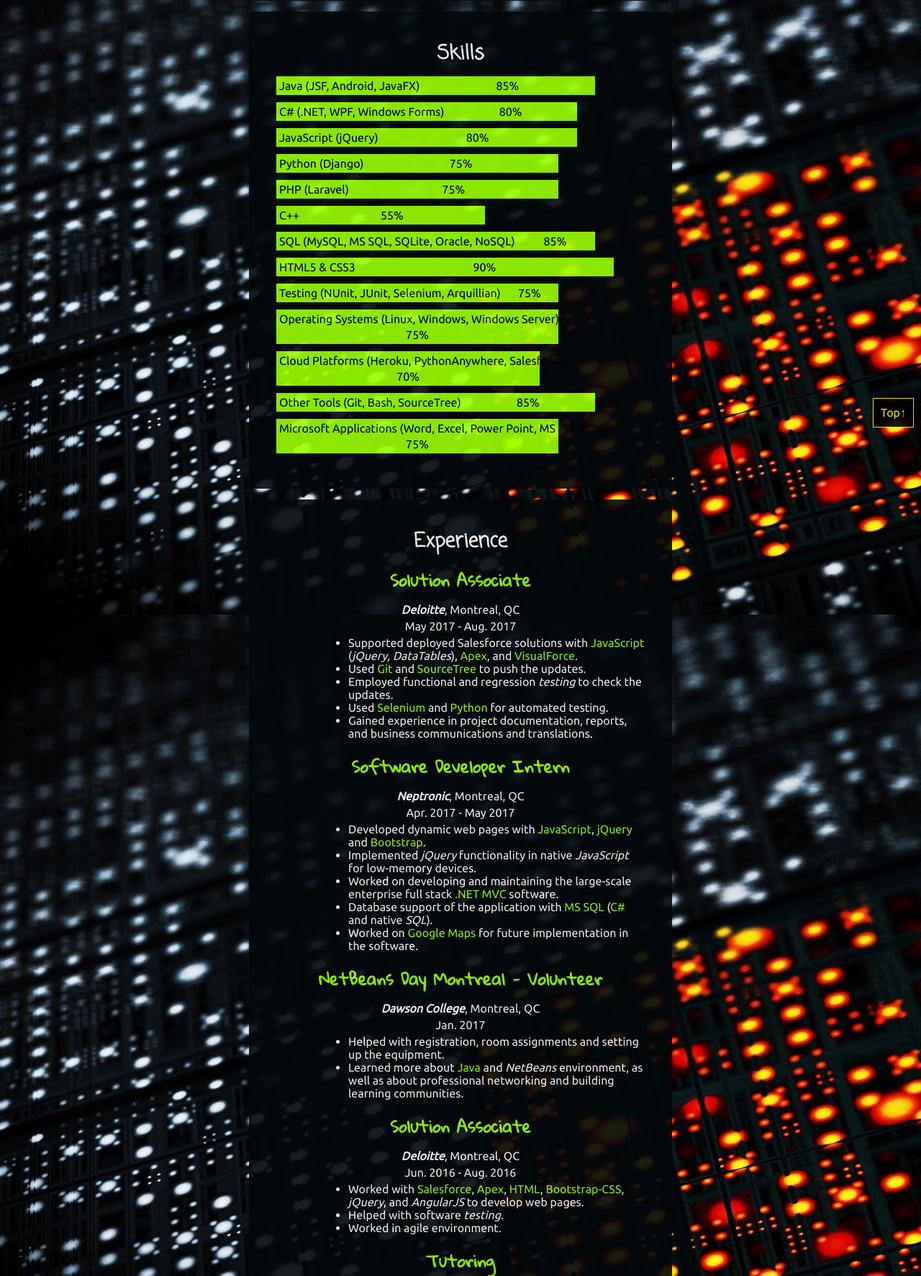
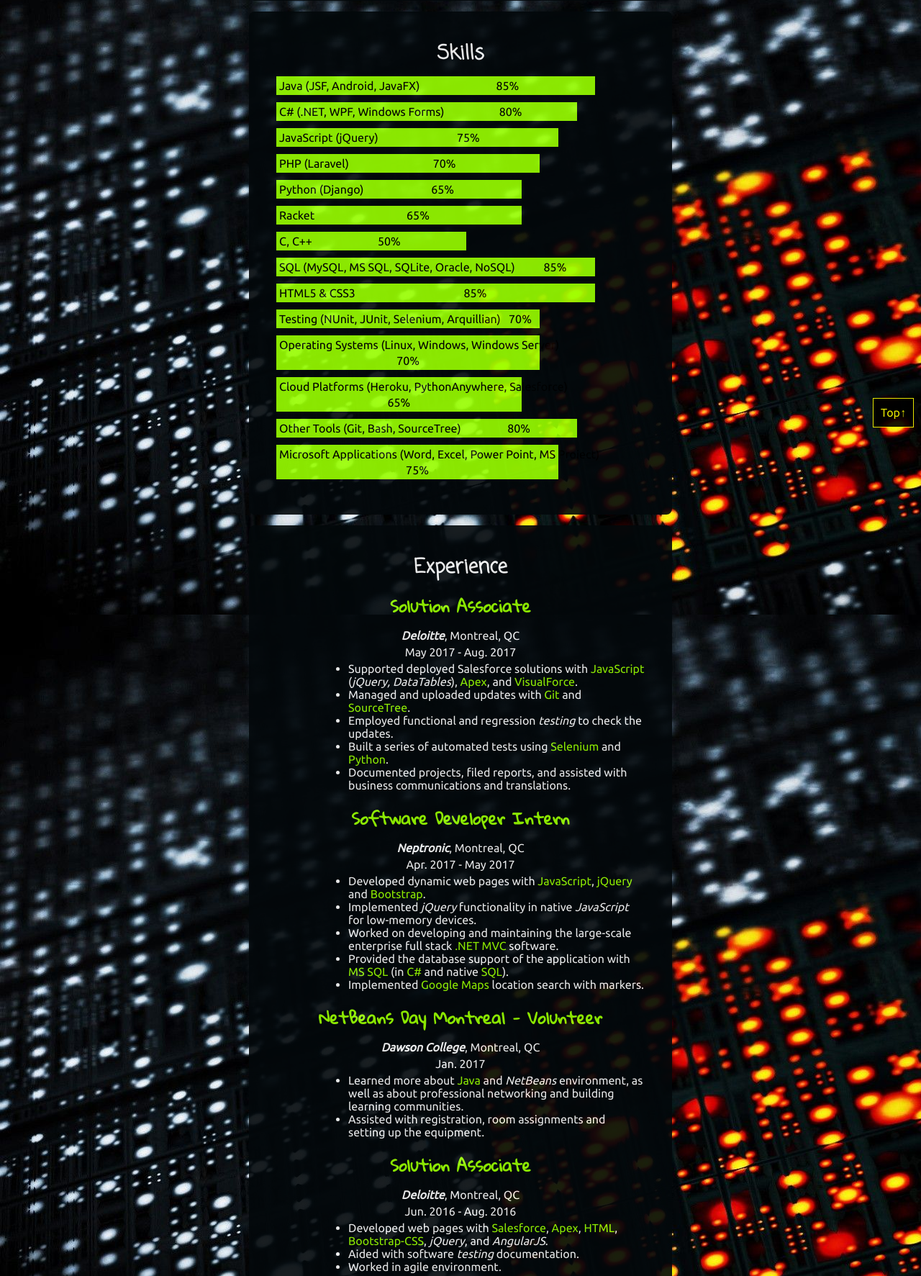
Before and after one commit to lynnsh/portfolio, a Django app: template portfolio/templates/portfolio/resume.html in a window 1280 px wide. Shown: the part 196-1969 px from the top of the page at 72% size. Run offline with Django 3.2, Linux system fonts and the light colour scheme; the template is opened without the code that fills it, so the values that code supplies are empty; some web fonts are replaced.

Commit message:
updated resume page

```diff
--- a/portfolio/static/portfolio/styles.css
+++ b/portfolio/static/portfolio/styles.css
@@ -15,10 +15,6 @@ a:link {
 	color: white;
 	text-decoration: none;
 	font-family: Ubuntu;
-}
-
-a:visited {
-	color: #4E197F;
 }
 
 p {
@@ -145,6 +141,7 @@ nav {
 
 .lang-header {
 	color: #3399ff;
+	font-family: Ubuntu;
 }
 
 #contact-p{
@@ -174,9 +171,14 @@ nav {
   display: table;
 }
 
-.projects-header{
-	color: #3399ff;
+.projects-header a{
+	color: white;
 	margin-bottom: 15px;
+	font-family: Coming Soon;
+}
+
+.projects-header a:visited {
+	color: #7c47ad;
 }
 
 dt {
@@ -195,17 +197,18 @@ dt {
 
 #data1 {width: 85%;}
 #data2 {width: 80%;}
-#data3 {width: 80%;}
-#data4 {width: 75%;}
-#data5 {width: 75%;}
-#data6 {width: 55%;}
+#data3 {width: 75%;}
+#data4 {width: 70%;}
+#data5 {width: 65%;}
+#data6 {width: 50%;}
 #data7 {width: 85%;}
-#data8 {width: 90%;}
-#data9 {width: 75%;}
-#data10 {width: 75%;}
-#data11 {width: 70%;}
-#data12 {width: 85%;}
+#data8 {width: 85%;}
+#data9 {width: 70%;}
+#data10 {width: 70%;}
+#data11 {width: 65%;}
+#data12 {width: 80%;}
 #data13 {width: 75%;}
+#data14 {width: 65%;}
 
 .align-left {
 	text-align: left;
--- a/portfolio/templates/portfolio/projects.html
+++ b/portfolio/templates/portfolio/projects.html
@@ -17,7 +17,7 @@
 						<img src='{% static "portfolio/images/jsf_2.png" %}'/>
 				</div>
 				<div class="msg-row">
-					<h2 class="projects-header"><a href="https://github.com/lynnsh/email-client-app">Email CLient</a></h2>
+					<h2 class="projects-header"><a href="https://github.com/lynnsh/email-client-app">Email Client</a></h2>
 						<img src='{% static "portfolio/images/java_email.png" %}'/>
 				</div>
 				<div class="msg-row">
--- a/portfolio/templates/portfolio/resume.html
+++ b/portfolio/templates/portfolio/resume.html
@@ -16,25 +16,27 @@
 					<dt>C# (.NET, WPF, Windows Forms)</dt>
 					<dd><div id="data2" class="bar">80%</div></dd>
 					<dt>JavaScript (jQuery)</dt>
-					<dd><div id="data3" class="bar">80%</div></dd>
+					<dd><div id="data3" class="bar">75%</div></dd>
+					<dt>PHP (Laravel)</dt>
+					<dd><div id="data4" class="bar">70%</div></dd>
 					<dt>Python (Django)</dt>
-					<dd><div id="data4" class="bar">75%</div></dd>
-					<dt>PHP (Laravel)</dt>
-					<dd><div id="data5" class="bar">75%</div></dd>
-					<dt>C++</dt>
-					<dd><div id="data6" class="bar">55%</div></dd>
+					<dd><div id="data5" class="bar">65%</div></dd>
+					<dt>Racket</dt>
+					<dd><div id="data14" class="bar">65%</div></dd>
+					<dt>C, C++</dt>
+					<dd><div id="data6" class="bar">50%</div></dd>
 					<dt>SQL (MySQL, MS SQL, SQLite, Oracle, NoSQL)</dt>
 					<dd><div id="data7" class="bar">85%</div></dd>
 					<dt>HTML5 & CSS3</dt>
-					<dd><div id="data8" class="bar">90%</div></dd>
+					<dd><div id="data8" class="bar">85%</div></dd>
 					<dt>Testing (NUnit, JUnit, Selenium, Arquillian)</dt>
-					<dd><div id="data9" class="bar">75%</div></dd>
+					<dd><div id="data9" class="bar">70%</div></dd>
 					<dt>Operating Systems (Linux, Windows, Windows Server)</dt>
-					<dd><div id="data10" class="bar">75%</div></dd>
+					<dd><div id="data10" class="bar">70%</div></dd>
 					<dt>Cloud Platforms (Heroku, PythonAnywhere, Salesforce)</dt>
-					<dd><div id="data11" class="bar">70%</div></dd>
+					<dd><div id="data11" class="bar">65%</div></dd>
 					<dt>Other Tools (Git, Bash, SourceTree)</dt>
-					<dd><div id="data12" class="bar">85%</div></dd>
+					<dd><div id="data12" class="bar">80%</div></dd>
 					<dt>Microsoft Applications (Word, Excel, Power Point, MS Project)</dt>
 					<dd><div id="data13" class="bar">75%</div></dd>
 				</dl>
@@ -49,10 +51,10 @@
 					<div id="resume-centre">
 					<ul class="resume-ul">
 						<li>Supported deployed Salesforce solutions  with <span class="resume-em">JavaScript</span> (<em>jQuery, DataTables</em>), <span class="resume-em">Apex</span>, and <span class="resume-em">VisualForce</span>.</li>
-						<li>Used <span class="resume-em">Git</span> and <span class="resume-em">SourceTree</span> to push the updates.</li>
+						<li>Managed and uploaded updates with <span class="resume-em">Git</span> and <span class="resume-em">SourceTree</span>.</li>
 						<li>Employed functional and regression <em>testing</em> to check the updates.</li>
-						<li>Used <span class="resume-em">Selenium</span> and <span class="resume-em">Python</span> for automated testing.</li>
-						<li>Gained experience in project documentation, reports, and business communications and translations.</li>
+						<li>Built a series of automated tests using <span class="resume-em">Selenium</span> and <span class="resume-em">Python</span>.</li>
+						<li>Documented projects, filed reports, and assisted with business communications and translations.</li>
 					</ul>
 					</div>
 				</div>
@@ -65,8 +67,8 @@
 						<li>Developed dynamic web pages with <span class="resume-em">JavaScript</span>, <span class="resume-em">jQuery</span> and <span class="resume-em">Bootstrap</span>.</li>
 						<li>Implemented <em>jQuery</em> functionality in native <em>JavaScript</em> for low-memory devices.</li>
 						<li>Worked on developing and maintaining the large-scale enterprise full stack <span class="resume-em">.NET MVC</span> software.</li>
-						<li>Database support of the application with <span class="resume-em">MS SQL</span> (<span class="resume-em">C#</span> and native <em>SQL</em>).</li>
-						<li>Worked on <span class="resume-em">Google Maps</span> for future implementation in the software.</li>
+						<li>Provided the database support of the application with <span class="resume-em">MS SQL</span> (in <span class="resume-em">C#</span> and native <span class="resume-em">SQL</span>).</li>
+						<li>Implemented <span class="resume-em">Google Maps</span> location search with markers.</li>
 					</ul>
 					</div>
 				</div>
@@ -76,8 +78,8 @@
 					<p id="date">Jan. 2017</p>
 					<div id="resume-centre">
 					<ul class="resume-ul">
-						<li>Helped with registration, room assignments and setting up the equipment.</li>
 						<li>Learned more about <span class="resume-em">Java</span> and <em>NetBeans</em> environment, as well as about professional networking and building learning communities.</li>
+						<li>Assisted with registration, room assignments and setting up the equipment.</li>
 					</ul>
 					</div>
 				</div>
@@ -87,8 +89,8 @@
 					<p id="date">Jun. 2016 - Aug. 2016</p>
 					<div id="resume-centre">
 					<ul class="resume-ul">
-						<li>Worked with <span class="resume-em">Salesforce</span>, <span class="resume-em">Apex</span>, <span class="resume-em">HTML</span>, <span class="resume-em">Bootstrap-CSS</span>, <em>jQuery</em>, and <em>AngularJS</em> to develop web pages.</li>
-						<li>Helped with software <em>testing</em>.</li>
+						<li>Developed web pages with <span class="resume-em">Salesforce</span>, <span class="resume-em">Apex</span>, <span class="resume-em">HTML</span>, <span class="resume-em">Bootstrap-CSS</span>, <em>jQuery</em>, and <em>AngularJS</em>.</li>
+						<li>Aided with software <em>testing</em> documentation.</li>
 						<li>Worked in agile environment.</li>
 					</ul>
 					</div>
@@ -99,7 +101,7 @@
 					<p id="date">Aug. 2015 - May 2016</p>
 					<div id="resume-centre">
 					<ul class="resume-ul resume-ul-1 ">
-						<li>Tutored Operating Systems, Java, Electricity and Magnetism, and Linear Algebra courses.</li>
+						<li>Tutored Operating Systems, Java programming, Linear Algebra, and Electricity and Magnetism courses.</li>
 					</ul>
 					</div>
 				</div>
@@ -114,7 +116,7 @@
 					<p id="date">Fall 2017 - PRESENT</p>
 				</div>
 				<div class="row">
-					<h3 class="resume-h3">Computer Science Technology DEC</h3>
+					<h3 class="resume-h3">Diploma of College Studies (DEC): Computer Science Technology</h3>
 					<p><b><i>Dawson College</i></b>, Montreal, QC</p>
 					<p id="date">Fall 2014 - Winter 2017</p>
 				</div>
```
